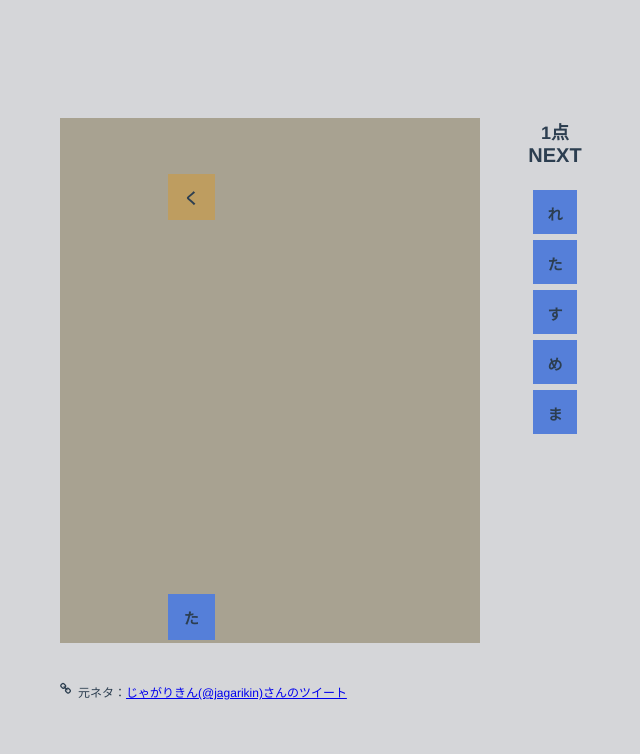
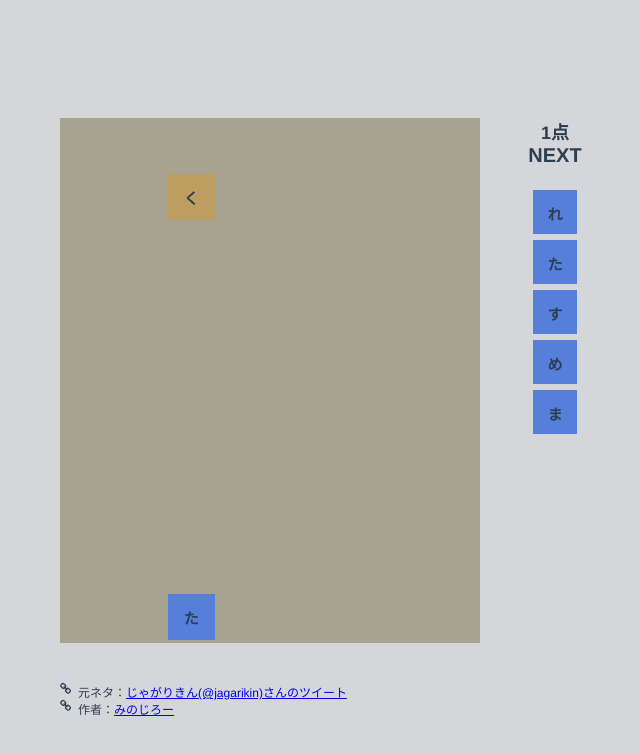
Before and after one commit to minojiro/yasai-puyopuyo, a Vue app: page / in a window 1280 px wide. Shown: the top 754 px of the page, without its empty margins (305-945 px from the left). Built offline with nearby package versions, Linux system fonts and the light colour scheme.

Commit message:
added link to twitter account @the_minojiro

```diff
--- a/src/App.vue
+++ b/src/App.vue
@@ -44,6 +44,7 @@
       </ul>
       <ul class="links">
         <li>元ネタ：<a href="https://twitter.com/jagarikin/status/1032816709088858113" target="_blank">じゃがりきん(@jagarikin)さんのツイート</a></li>
+        <li>作者：<a href="https://twitter.com/the_minojiro" target="_blank">みのじろー</a></li>
       </ul>
     </div>
   </div>
```
